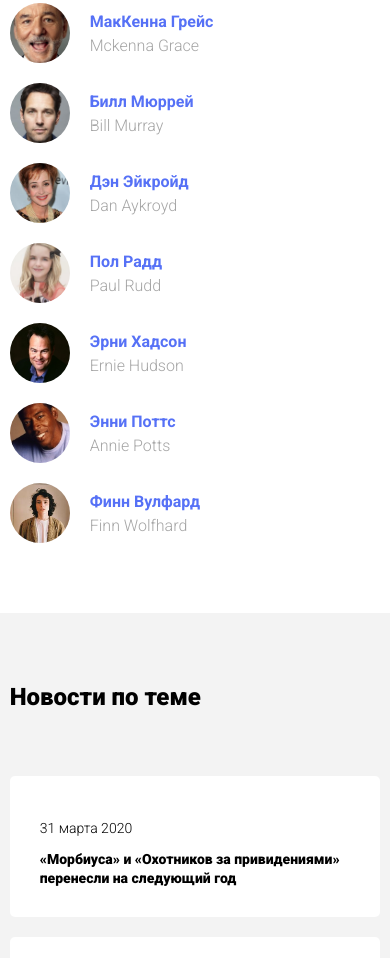
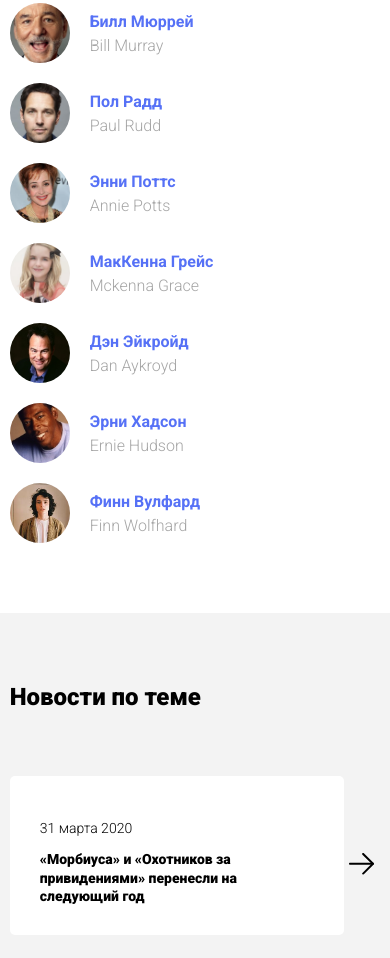
Before and after one commit to drunkenmaster86/ghostbusters, a plain HTML site: page index.html in a window 390 px wide. Shown: the part 1654-2612 px from the top of the page. Drawn offline with Linux system fonts and the light colour scheme.

Commit message:
добавил слайдер

```diff
--- a/index.html
+++ b/index.html
@@ -7,6 +7,7 @@
     <link href="https://fonts.googleapis.com/css2?family=Roboto:wght@300;700;900&display=swap" rel="stylesheet">
     <link rel="stylesheet" href="css/normalize.css">
     <link rel="stylesheet" href="css/jquery.fancybox.min.css">
+    <link rel="stylesheet" href="css/swiper.min.css">
     <link rel="stylesheet" href="styles.css" >
 </head>
 <body>
@@ -125,10 +126,10 @@
     <section class="cast">
         <div class="container">
             <div class="tabs">
-                <h2 class="section-title active">Актеры</h2>
-                <h2 class="section-title">Создатели</h2>
+                <h2 class="tab section-title active" data-target="#actors">Актеры</h2>
+                <h2 class="tab section-title"  data-target="#creators">Создатели</h2>
             </div>
-            <div class="tabs-content">
+            <div class="tabs-content visible" id="actors">
                 <div class="card">
                     <img src="img/actors/1.png" alt="Кэрри Кун" class="card-image">
                     <div class="card-text">
@@ -138,7 +139,31 @@
                 </div>
                 <!--/.card-->
                 <div class="card">
-                    <img src="img/actors/2.png" alt="МакКенна Грейс" class="card-image">
+                    <img src="img/actors/2.png" alt="Билл Мюррей" class="card-image">
+                    <div class="card-text">
+                        <h3 class="name">Билл Мюррей</h3>
+                        <span class="en-name">Bill Murray</span>
+                    </div>
+                </div>
+                <!--/.card-->
+                <div class="card">
+                    <img src="img/actors/3.png" alt="Пол Радд" class="card-image">
+                    <div class="card-text">
+                        <h3 class="name">Пол Радд</h3>
+                        <span class="en-name">Paul Rudd</span>
+                    </div>
+                </div>
+                <!--/.card-->
+                <div class="card">
+                    <img src="img/actors/4.png" alt="Энни Поттс" class="card-image">
+                    <div class="card-text">
+                        <h3 class="name">Энни Поттс</h3>
+                        <span class="en-name">Annie Potts</span>
+                    </div>
+                </div>
+                <!--/.card-->
+                <div class="card">
+                    <img src="img/actors/5.png" alt="МакКенна Грейс" class="card-image">
                     <div class="card-text">
                         <h3 class="name">МакКенна Грейс</h3>
                         <span class="en-name">Mckenna Grace</span>
@@ -146,15 +171,7 @@
                 </div>
                 <!--/.card-->
                 <div class="card">
-                    <img src="img/actors/3.png" alt="Билл Мюррей" class="card-image">
-                    <div class="card-text">
-                        <h3 class="name">Билл Мюррей</h3>
-                        <span class="en-name">Bill Murray</span>
-                    </div>
-                </div>
-                <!--/.card-->
-                <div class="card">
-                    <img src="img/actors/4.png" alt="Дэн Эйкройд" class="card-image">
+                    <img src="img/actors/6.png" alt="Дэн Эйкройд" class="card-image">
                     <div class="card-text">
                         <h3 class="name">Дэн Эйкройд</h3>
                         <span class="en-name">Dan Aykroyd</span>
@@ -162,26 +179,10 @@
                 </div>
                 <!--/.card-->
                 <div class="card">
-                    <img src="img/actors/5.png" alt="Пол Радд" class="card-image">
-                    <div class="card-text">
-                        <h3 class="name">Пол Радд</h3>
-                        <span class="en-name">Paul Rudd</span>
-                    </div>
-                </div>
-                <!--/.card-->
-                <div class="card">
-                    <img src="img/actors/6.png" alt="Эрни Хадсон" class="card-image">
+                    <img src="img/actors/7.png" alt="Эрни Хадсон" class="card-image">
                     <div class="card-text">
                         <h3 class="name">Эрни Хадсон</h3>
                         <span class="en-name">Ernie Hudson</span>
-                    </div>
-                </div>
-                <!--/.card-->
-                <div class="card">
-                    <img src="img/actors/7.png" alt="Энни Поттс" class="card-image">
-                    <div class="card-text">
-                        <h3 class="name">Энни Поттс</h3>
-                        <span class="en-name">Annie Potts</span>
                     </div>
                 </div>
                 <!--/.card-->
@@ -195,42 +196,79 @@
                 <!--/.card-->
             </div>
                     <!-- /.tabs-content -->
+            <div class="tabs-content" id="creators">
+                <div class="card">
+                    <img src="img/creators/1.jpg" alt="Джейсон Райтман" class="card-image">
+                    <div class="card-text">
+                        <h3 class="name">Джейсон Райтман</h3>
+                        <span class="en-name">Jason Reitman</span>
+                    </div>
+                </div>
+                <div class="card">
+                    <img src="img/creators/2.png" alt="Дэн Эйкройд" class="card-image">
+                    <div class="card-text">
+                        <h3 class="name">Дэн Эйкройд</h3>
+                        <span class="en-name">Dan Aykroyd</span>
+                    </div>
+                </div>
+                    <!-- /.card -->
+
+            </div>
         </div>
     </section>
     <section class="news">
         <div class="container">
             <h2 class="section-title section-news-title">Новости по теме</h2>
-            <div class="news-cards">
+            <!-- Slider main container -->
+  <div class="swiper-container">
+    <!-- Additional required wrapper -->
+      <div class="swiper-wrapper">
+        <!-- Slides -->
+        <div class="swiper-slide">
             <div class="news-card">
                 <h3 class="news-title">31 марта 2020</h3>
                 <span class="news-date">«Морбиуса» и «Охотников за привидениями»
                      перенесли на следующий год</span>
             </div>
-
+        </div>
+        <!--./swiper-slide-->
+        <div class="swiper-slide">
             <div class="news-card">
                 <h3 class="news-title">9 декабря 2019</h3>
                 <span class="news-date">Наследники: Вышел дебютный трейлер
                      новых «Охотников за привидениями»</span>
             </div>
-
+        </div>
+        <!--./swiper-slide-->
+        <div class="swiper-slide">
             <div class="news-card">
                 <h3 class="news-title">11 ноября 2019</h3>
                 <span class="news-date">Новые «Охотники за привидениями»
                      обзавелись названием</span>
               </div>
-
+        </div>
+        <!--./swiper-slide-->
+        <div class="swiper-slide">
             <div class="news-card">
                 <h3 class="news-title">19 октября 2019</h3>
                 <span class="news-date">Завершились съёмки новых «Охотников за привидениями»
                 </span>
              </div>
-
         </div>
-            <!-- /.news-cards -->
+        <!--./swiper-slide-->
       </div>
+        <!--./swiper-wrapper-->
+<button class="button-next">
+    <img src="img/arrow.svg" alt="arrow">
+</button>
+      </div>
+        <!--./swiper-container-->
+</div>
+        <!--./container-->
     </section>
     <script src="js/jquery-3.5.1.min.js"></script>
     <script src="js/jquery.fancybox.min.js"></script>
+    <script src="js/swiper.min.js"></script>
     <script src="js/main.js"></script>
 
 </body>
--- a/js/main.js
+++ b/js/main.js
@@ -1,8 +1,40 @@
 $(document).ready(function () {
     const mMenuBtn = $('.m-menu-button');
     const mMenu = $('.m-menu');
+    const tab = $('.tab');
     mMenuBtn.on('click', function() {
         mMenu.toggleClass('active');
-        $('body').toggleClass('no-scroll')
-    })
+        $('body').toggleClass('no-scroll');
+    });
+
+    tab.on('click', function() {
+      tab.removeClass('active');
+      $(this).toggleClass('active');
+      let activeTabContent = $(this).attr('data-target');
+      $('.tabs-content').removeClass('visible');
+      $(activeTabContent).toggleClass('visible');
+    });
+
+
+
+    var mySwiper = new Swiper('.swiper-container', {
+        slidesPerView: 4,
+        spaceBetween: 25,
+        loop: true,
+        breakpoints: {
+          992: {
+            slidesPerView: 4,
+          },
+          768: {
+            slidesPerView: 2,
+          },
+          320: {
+            slidesPerView: 1,
+            slidesOffsetAfter: 50,
+            navigation: {
+              nextEl: '.button-next',
+            },
+          },
+        },
+      });
 });
--- a/styles.css
+++ b/styles.css
@@ -283,10 +283,20 @@ body {
 }
 
 .tabs-content {
-    display: flex;
+    display: none;
     align-items: center;
     flex-wrap: wrap;
+    visibility: hidden;
 
+}
+
+.tabs-content.visible {
+    display: flex;
+    visibility: visible;
+}
+
+.tab {
+    cursor: pointer;
 }
 
 .card {
@@ -358,6 +368,19 @@ justify-content: space-between;
     line-height: 16px;
     color: #000000;
     margin-top: 14px;
+}
+
+.button-next {
+    display: none;
+    background-color: transparent;
+    border: none;
+    position: absolute;
+    right: 0;
+    top: 50%;
+    transform: translateY(-50%);
+    z-index: 99;
+    cursor: pointer;
+
 }
 
 
@@ -539,6 +562,13 @@ justify-content: space-between;
         padding-bottom: 70px;
     }
 
+    .news-card {
+        max-width: 90%;
+      }
+
+    .button-next {
+        display: block;
+      }
 
     .line {
         display: none;
```
Also changed, not shown: css/swiper.min.css (added), img/arrow.svg (added), img/creators/1.jpg (added), img/creators/2.png (added), js/swiper.min.js (added). Lines whose indentation alone changed are shown as unchanged.
